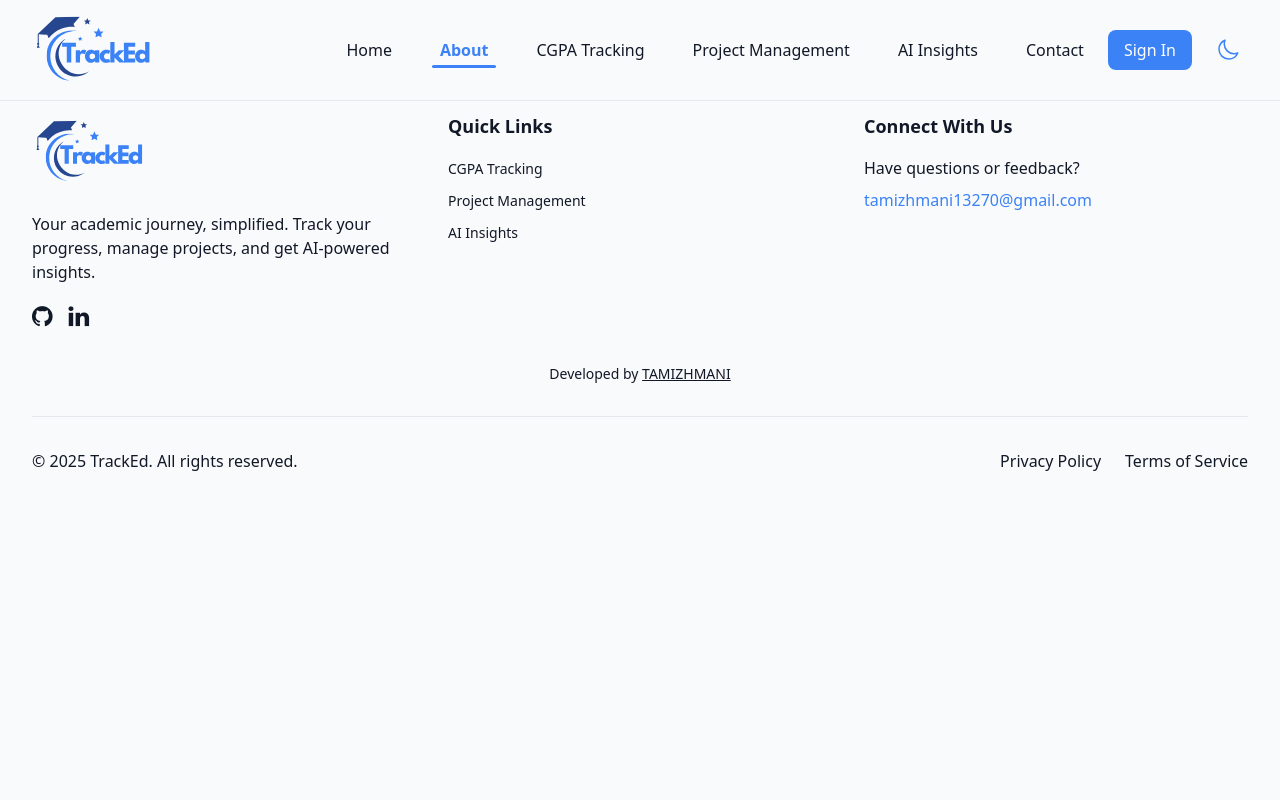
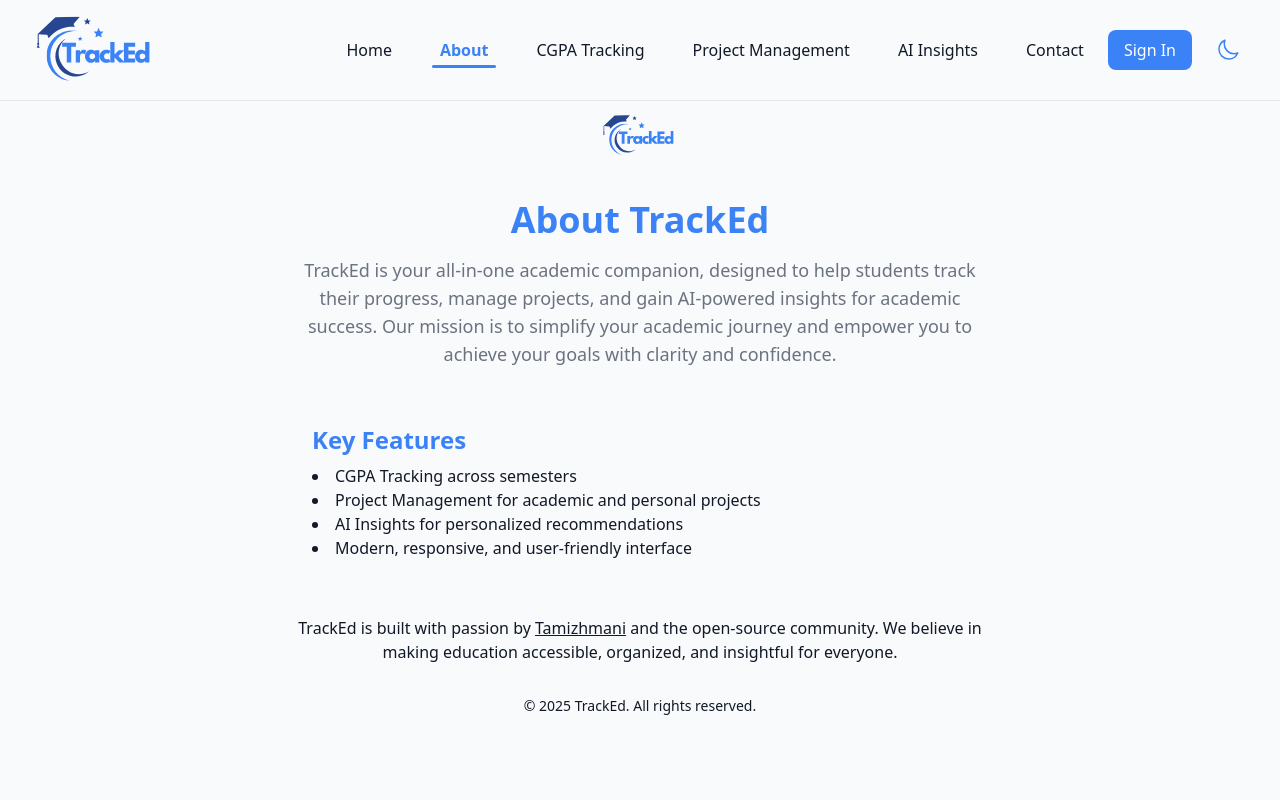
Before and after one commit to TAMIZHMANI05/TrackEd-Frontend, a React (Vite) app: page /about in a window 1280 px wide. Shown: the top 800 px of the page. Built offline with nearby package versions, Linux system fonts and the light colour scheme.

Commit message:
Completed Landing Page: Added About Page

```diff
--- a/src/App.jsx
+++ b/src/App.jsx
@@ -4,6 +4,7 @@ import Landing from "./pages/Landing";
 import CGPATracking from "./pages/features/CGPATracking";
 import ProjectManagement from "./pages/features/ProjectManagement";
 import AIInsights from "./pages/features/AIInsights";
+import About from "./pages/About";
 import { ThemeProvider } from "./context/ThemeContext";
 import Footer from "./components/Footer";
 import ScrollToTopButton from "./components/ScrollToTopButton";
@@ -19,6 +20,7 @@ function App() {
           <ScrollToTopButton />
           <Routes>
             <Route path="/" element={<Landing />} />
+            <Route path="/about" element={<About />} />
             <Route path="/features/cgpa-tracking" element={<CGPATracking />} />
             <Route
               path="/features/project-management"
--- a/src/components/Footer.jsx
+++ b/src/components/Footer.jsx
@@ -7,7 +7,7 @@ const Footer = () => {
   };
 
   return (
-    <footer className="bg-light-background dark:bg-dark-background mt-16">
+    <footer className="bg-light-background dark:bg-dark-background mt-16" id="footer">
       <div className="mx-auto max-w-7xl px-4 sm:px-6 lg:px-8 py-12">
         <div className="grid grid-cols-1 md:grid-cols-3 gap-8">
           {/* Logo and Description */}
--- a/src/components/Navbar.jsx
+++ b/src/components/Navbar.jsx
@@ -27,7 +27,7 @@ const Navbar = () => {
     { name: "CGPA Tracking", path: "/features/cgpa-tracking" },
     { name: "Project Management", path: "/features/project-management" },
     { name: "AI Insights", path: "/features/ai-insights" },
-    { name: "Contact", path: "/contact" },
+    { name: "Contact", path: "#footer" },
   ];
 
   return (
@@ -84,7 +84,28 @@ const Navbar = () => {
             {/* Navigation Items */}
             <div className="flex items-center space-x-8">
               {navigationItems.map((item) =>
-                item.isDropdown ? (
+                item.name === "Contact" ? (
+                  <a
+                    key={item.name}
+                    href="#footer"
+                    onClick={(e) => {
+                      e.preventDefault();
+                      const footer = document.getElementById("footer");
+                      if (footer) {
+                        footer.scrollIntoView({ behavior: "smooth" });
+                      }
+                    }}
+                    className={`nav-underline transition-colors px-2 py-1 rounded-md
+                      ${
+                        location.hash === "#footer"
+                          ? "text-light-primary dark:text-dark-primary font-bold bg-light-primary/10 dark:bg-dark-primary/10 active"
+                          : "text-light-text-primary dark:text-dark-text-primary hover:text-light-primary dark:hover:text-dark-primary hover:bg-light-primary/10 dark:hover:bg-dark-primary/10"
+                      }
+                    `}
+                  >
+                    {item.name}
+                  </a>
+                ) : item.isDropdown ? (
                   <div
                     key={item.name}
                     className="relative"
@@ -238,28 +259,40 @@ const Navbar = () => {
                     ))}
                   </div>
                 </div>
+              ) : item.name === "Contact" ? (
+                <a
+                  key={item.name}
+                  href="#footer"
+                  onClick={(e) => {
+                    e.preventDefault();
+                    setIsMobileMenuOpen(false);
+                    setTimeout(() => {
+                      const footer = document.getElementById("footer");
+                      if (footer) {
+                        footer.scrollIntoView({ behavior: "smooth" });
+                      }
+                    }, 200); // Wait for menu to close
+                  }}
+                  className="nav-underline block w-full text-left text-lg px-4 py-3 rounded-md transition-colors text-light-text-primary dark:text-dark-text-primary hover:text-light-primary dark:hover:text-dark-primary hover:bg-light-primary/10 dark:hover:bg-dark-primary/10"
+                >
+                  {item.name}
+                </a>
               ) : (
                 <Link
                   key={item.name}
                   to={item.path}
                   onClick={() => setIsMobileMenuOpen(false)}
-                  className={`nav-underline block text-light-text-primary dark:text-dark-text-primary hover:text-light-primary dark:hover:text-dark-primary
-                    ${
-                      location.pathname === item.path
-                        ? "font-bold bg-light-primary/10 dark:bg-dark-primary/10 active"
-                        : ""
-                    }
-                  `}
+                  className="nav-underline block w-full text-left text-lg px-4 py-3 rounded-md transition-colors text-light-text-primary dark:text-dark-text-primary hover:text-light-primary dark:hover:text-dark-primary hover:bg-light-primary/10 dark:hover:bg-dark-primary/10"
                 >
                   {item.name}
                 </Link>
               )
             )}
-            <div className="pt-4 flex flex-col space-y-4">
+            <div className="pt-4 flex flex-col space-y-4 border-t border-light-border dark:border-dark-border mt-4">
               <Link
                 to="/signin"
                 onClick={() => setIsMobileMenuOpen(false)}
-                className="w-full text-center px-4 py-2 rounded-lg bg-light-primary dark:bg-dark-primary text-white hover:bg-light-secondary dark:hover:bg-dark-secondary transition-colors"
+                className="w-full text-center px-4 py-2 rounded-lg bg-light-primary dark:bg-dark-primary text-white hover:bg-light-secondary dark:hover:bg-dark-secondary transition-colors text-lg"
               >
                 Sign In
               </Link>
--- /dev/null
+++ b/src/pages/About.jsx
@@ -0,0 +1,50 @@
+import React from "react";
+import logo from "../assets/images/TrackEd-Logo.svg";
+
+const About = () => (
+  <div className="min-h-screen pt-24 pb-16 bg-light-bg dark:bg-dark-bg transition-colors duration-200">
+    <div className="max-w-3xl mx-auto px-4 sm:px-6 lg:px-8 text-center">
+      <img src={logo} alt="TrackEd Logo" className="mx-auto h-20 mb-6" />
+      <h1 className="text-4xl font-bold text-light-primary dark:text-dark-primary mb-4">
+        About TrackEd
+      </h1>
+      <p className="text-lg text-light-text-secondary dark:text-dark-text-secondary mb-8">
+        TrackEd is your all-in-one academic companion, designed to help students
+        track their progress, manage projects, and gain AI-powered insights for
+        academic success. Our mission is to simplify your academic journey and
+        empower you to achieve your goals with clarity and confidence.
+      </p>
+      <div className="bg-light-primary/10 dark:bg-dark-primary/10 rounded-lg p-6 mb-8 text-left">
+        <h2 className="text-2xl font-semibold text-light-primary dark:text-dark-primary mb-2">
+          Key Features
+        </h2>
+        <ul className="list-disc list-inside text-base text-light-text dark:text-dark-text">
+          <li>CGPA Tracking across semesters</li>
+          <li>Project Management for academic and personal projects</li>
+          <li>AI Insights for personalized recommendations</li>
+          <li>Modern, responsive, and user-friendly interface</li>
+        </ul>
+      </div>
+      <div className="text-base text-light-text/80 dark:text-dark-text/80 mb-8">
+        <p>
+          TrackEd is built with passion by{" "}
+          <a
+            href="https://github.com/tamizhmani05"
+            target="_blank"
+            rel="noopener noreferrer"
+            className="underline hover:text-light-primary dark:hover:text-dark-primary"
+          >
+            Tamizhmani
+          </a>{" "}
+          and the open-source community. We believe in making education
+          accessible, organized, and insightful for everyone.
+        </p>
+      </div>
+      <div className="text-sm text-light-text/60 dark:text-dark-text/60">
+        &copy; {new Date().getFullYear()} TrackEd. All rights reserved.
+      </div>
+    </div>
+  </div>
+);
+
+export default About;
```
